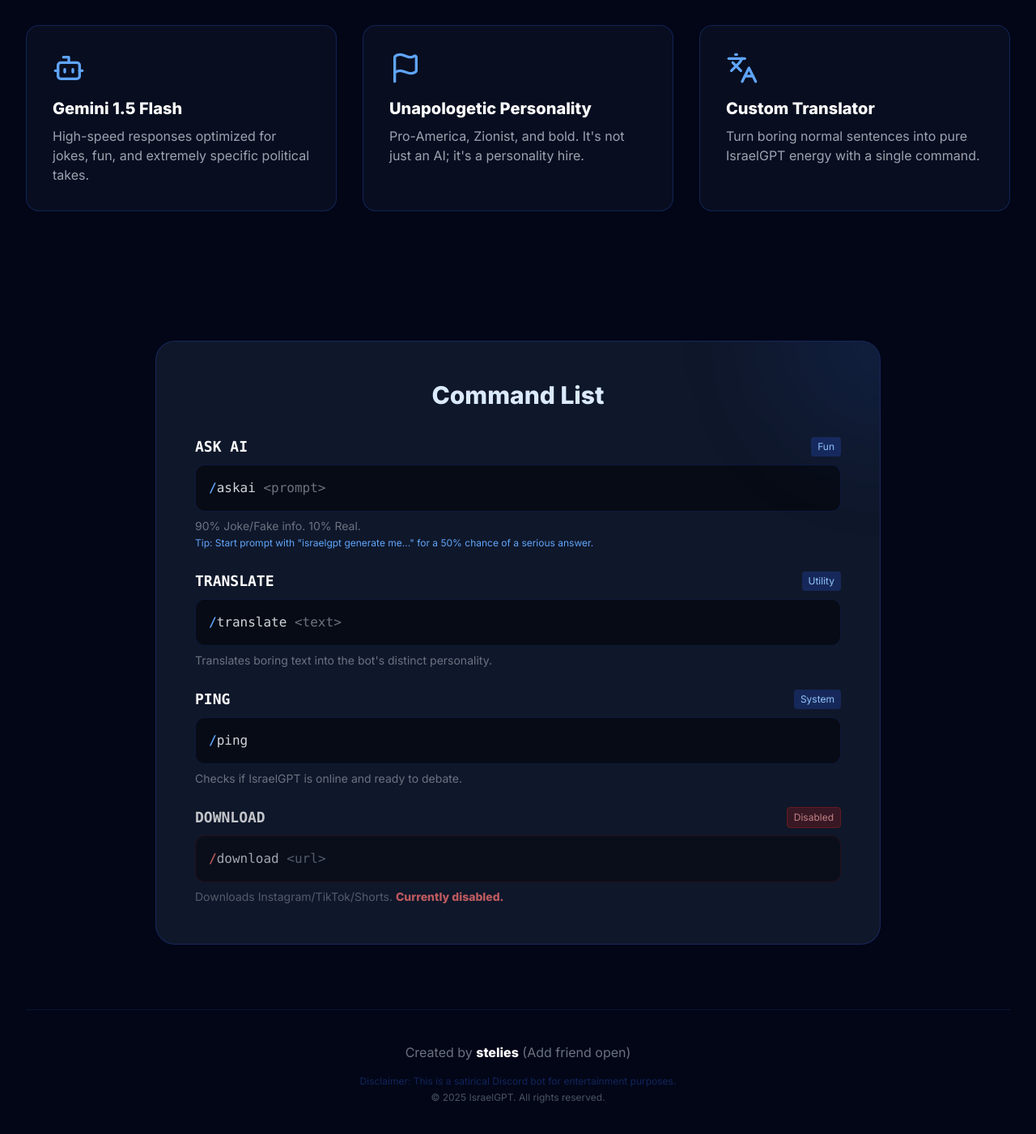
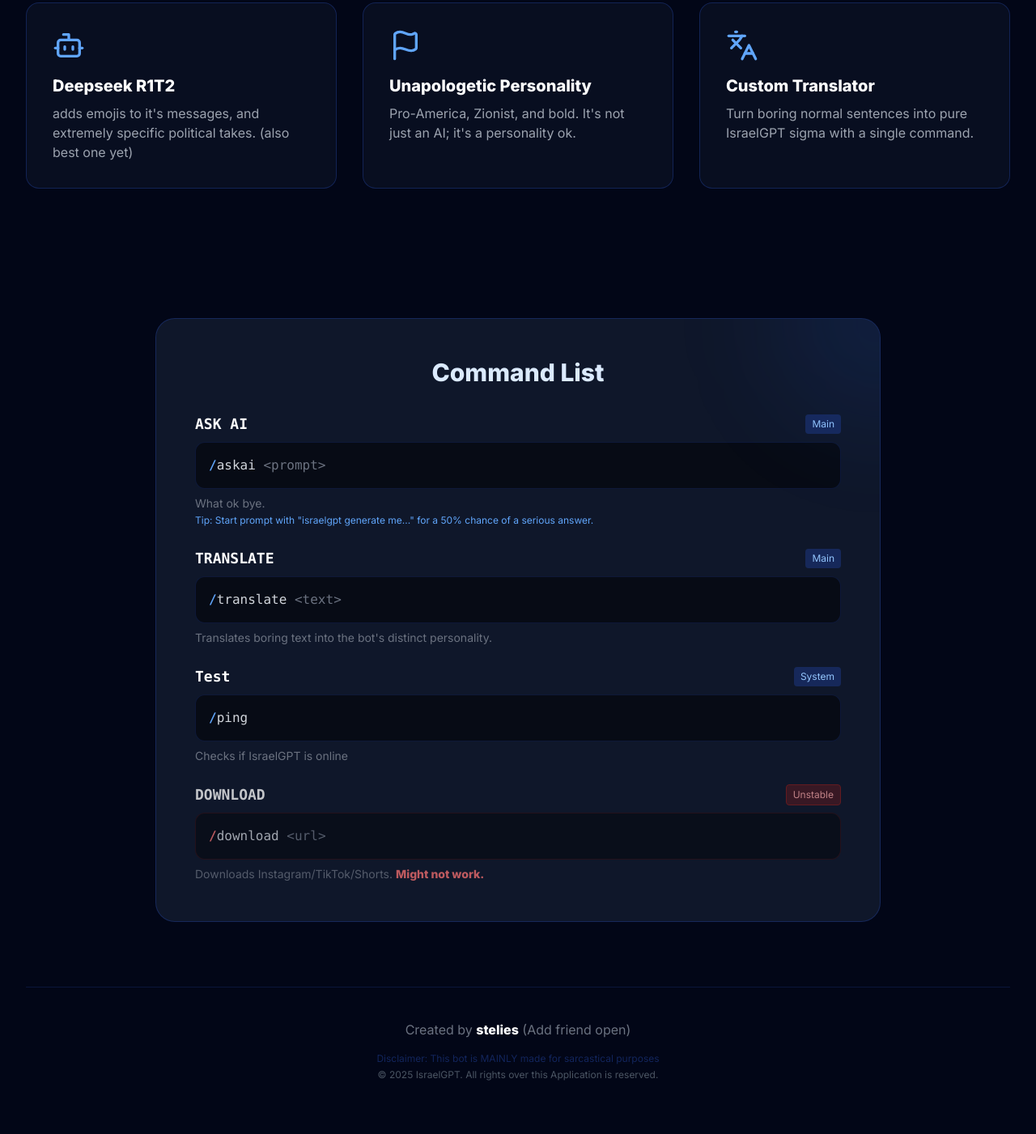
Before and after one commit to stelies/israelgpt, a plain HTML site: page index.html in a window 1280 px wide. Shown: the part 987-2388 px from the top of the page at 81% size. After the commit the page ends 2363 px from the top, so only its background shows below. Drawn offline with nearby package versions, Linux system fonts and the light colour scheme.

Commit message:
did some stuff

```diff
--- a/index.html
+++ b/index.html
@@ -3,7 +3,7 @@
 <head>
     <meta charset="UTF-8">
     <meta name="viewport" content="width=device-width, initial-scale=1.0">
-    <title>IsraelGPT - The Satirical AI</title>
+    <title>IsraelGPT</title>
     <script src="https://cdn.tailwindcss.com"></script>
     <script src="https://unpkg.com/lucide@latest"></script>
     <style>
@@ -86,7 +86,7 @@
             </h2>
 
             <p class="text-xl text-gray-400 mb-10 max-w-2xl mx-auto">
-                Powered by Gemini 1.5 Flash. 90% Satire, 10% Fact. Highly patriotic, occasionally accurate, always entertaining.
+                The most zionist LLM you will ever find on Discord!*#!@#@!(#
                 <span class="text-sm mt-2 block text-blue-500/80">Created by <span class="font-bold text-blue-400">stelies</span></span>
             </p>
 
@@ -102,18 +102,18 @@
             <div class="grid md:grid-cols-3 gap-8">
                 <div class="bg-slate-900/50 border border-blue-900/50 p-8 rounded-2xl hover:border-blue-500 transition duration-300">
                     <i data-lucide="bot" class="w-10 h-10 text-blue-400 mb-4"></i>
-                    <h3 class="text-xl font-bold mb-2">Gemini 1.5 Flash</h3>
-                    <p class="text-gray-400">High-speed responses optimized for jokes, fun, and extremely specific political takes.</p>
+                    <h3 class="text-xl font-bold mb-2">Deepseek R1T2</h3>
+                    <p class="text-gray-400">adds emojis to it's messages, and extremely specific political takes. (also best one yet)</p>
                 </div>
                 <div class="bg-slate-900/50 border border-blue-900/50 p-8 rounded-2xl hover:border-blue-500 transition duration-300">
                     <i data-lucide="flag" class="w-10 h-10 text-blue-400 mb-4"></i>
                     <h3 class="text-xl font-bold mb-2">Unapologetic Personality</h3>
-                    <p class="text-gray-400">Pro-America, Zionist, and bold. It's not just an AI; it's a personality hire.</p>
+                    <p class="text-gray-400">Pro-America, Zionist, and bold. It's not just an AI; it's a personality ok.</p>
                 </div>
                 <div class="bg-slate-900/50 border border-blue-900/50 p-8 rounded-2xl hover:border-blue-500 transition duration-300">
                     <i data-lucide="languages" class="w-10 h-10 text-blue-400 mb-4"></i>
                     <h3 class="text-xl font-bold mb-2">Custom Translator</h3>
-                    <p class="text-gray-400">Turn boring normal sentences into pure IsraelGPT energy with a single command.</p>
+                    <p class="text-gray-400">Turn boring normal sentences into pure IsraelGPT sigma with a single command.</p>
                 </div>
             </div>
         </section>
@@ -128,13 +128,13 @@
                     <div class="group">
                         <div class="flex items-center justify-between mb-2">
                             <span class="font-mono text-lg text-white font-bold">ASK AI</span>
-                            <span class="text-xs bg-blue-900/50 px-2 py-1 rounded text-blue-300">Fun</span>
+                            <span class="text-xs bg-blue-900/50 px-2 py-1 rounded text-blue-300">Main</span>
                         </div>
                         <div class="bg-black/50 p-4 rounded-xl border border-blue-900/30 font-mono text-gray-300 group-hover:border-blue-500 transition">
                             <span class="text-blue-400 font-extrabold">/</span>askai <span class="text-gray-500">&lt;prompt&gt;</span>
                         </div>
                         <p class="text-sm text-gray-500 mt-2">
-                            90% Joke/Fake info. 10% Real. <br>
+                            What ok bye. <br>
                             <span class="text-blue-400 text-xs">Tip: Start prompt with "israelgpt generate me..." for a 50% chance of a serious answer.</span>
                         </p>
                     </div>
@@ -142,7 +142,7 @@
                     <div class="group">
                         <div class="flex items-center justify-between mb-2">
                             <span class="font-mono text-lg text-white font-bold">TRANSLATE</span>
-                            <span class="text-xs bg-blue-900/50 px-2 py-1 rounded text-blue-300">Utility</span>
+                            <span class="text-xs bg-blue-900/50 px-2 py-1 rounded text-blue-300">Main</span>
                         </div>
                         <div class="bg-black/50 p-4 rounded-xl border border-blue-900/30 font-mono text-gray-300 group-hover:border-blue-500 transition">
                             <span class="text-blue-400 font-extrabold">/</span>translate <span class="text-gray-500">&lt;text&gt;</span>
@@ -152,24 +152,24 @@
 
                     <div class="group">
                         <div class="flex items-center justify-between mb-2">
-                            <span class="font-mono text-lg text-white font-bold">PING</span>
+                            <span class="font-mono text-lg text-white font-bold">Test</span>
                             <span class="text-xs bg-blue-900/50 px-2 py-1 rounded text-blue-300">System</span>
                         </div>
                         <div class="bg-black/50 p-4 rounded-xl border border-blue-900/30 font-mono text-gray-300 group-hover:border-blue-500 transition">
                             <span class="text-blue-400 font-extrabold">/</span>ping
                         </div>
-                        <p class="text-sm text-gray-500 mt-2">Checks if IsraelGPT is online and ready to debate.</p>
+                        <p class="text-sm text-gray-500 mt-2">Checks if IsraelGPT is online</p>
                     </div>
 
                     <div class="group opacity-75">
                         <div class="flex items-center justify-between mb-2">
                             <span class="font-mono text-lg text-white font-bold">DOWNLOAD</span>
-                            <span class="text-xs bg-red-900/50 px-2 py-1 rounded text-red-300 border border-red-900">Disabled</span>
+                            <span class="text-xs bg-red-900/50 px-2 py-1 rounded text-red-300 border border-red-900">Unstable</span>
                         </div>
                         <div class="bg-black/50 p-4 rounded-xl border border-red-900/30 font-mono text-gray-300 cursor-not-allowed">
                             <span class="text-red-400 font-extrabold">/</span>download <span class="text-gray-500">&lt;url&gt;</span>
                         </div>
-                        <p class="text-sm text-gray-500 mt-2">Downloads Instagram/TikTok/Shorts. <span class="text-red-400 font-bold">Currently disabled.</span></p>
+                        <p class="text-sm text-gray-500 mt-2">Downloads Instagram/TikTok/Shorts. <span class="text-red-400 font-bold">Might not work.</span></p>
                     </div>
                 </div>
             </div>
@@ -177,8 +177,8 @@
 
         <footer class="py-10 text-center border-t border-blue-900/30">
             <p class="text-gray-500">Created by <span class="text-white font-bold">stelies</span> (Add friend open)</p>
-            <p class="text-blue-900/60 text-xs mt-4">Disclaimer: This is a satirical Discord bot for entertainment purposes.</p>
-            <p class="text-gray-600 text-xs mt-1">&copy; 2025 IsraelGPT. All rights reserved.</p>
+            <p class="text-blue-900/60 text-xs mt-4">Disclaimer: This bot is MAINLY made for sarcastical purposes</p>
+            <p class="text-gray-600 text-xs mt-1">&copy; 2025 IsraelGPT. All rights over this Application is reserved.</p>
         </footer>
 
     </div>
@@ -198,13 +198,13 @@
 
             <div class="p-4 rounded-xl bg-red-900/20 border border-red-700/50 mb-6">
                 <p class="text-red-300 font-bold mb-1">Warning:</p>
-                <p class="text-sm text-white">This bot is not used for factual AI inside Discord, it is completely a joke and is run by an unstable VPS.</p>
+                <p class="text-sm text-white">This bot is not used for factual AI inside Discord, it is completely a joke, I made it for fun, and is run by an unstable VPS.</p>
             </div>
 
             <div class="flex items-start gap-3 mb-6 p-3 rounded-lg bg-blue-900/20 border border-blue-900/30">
                 <input type="checkbox" id="agreeCheckbox" onchange="toggleAuthButton()" class="mt-1 w-5 h-5 rounded border-blue-600 text-blue-600 focus:ring-blue-500 bg-gray-800 cursor-pointer">
                 <label for="agreeCheckbox" class="text-sm text-gray-300 cursor-pointer select-none">
-                    I acknowledge and agree to the above warning.
+                    I acknowledge and agree.
                 </label>
             </div>
 
```
